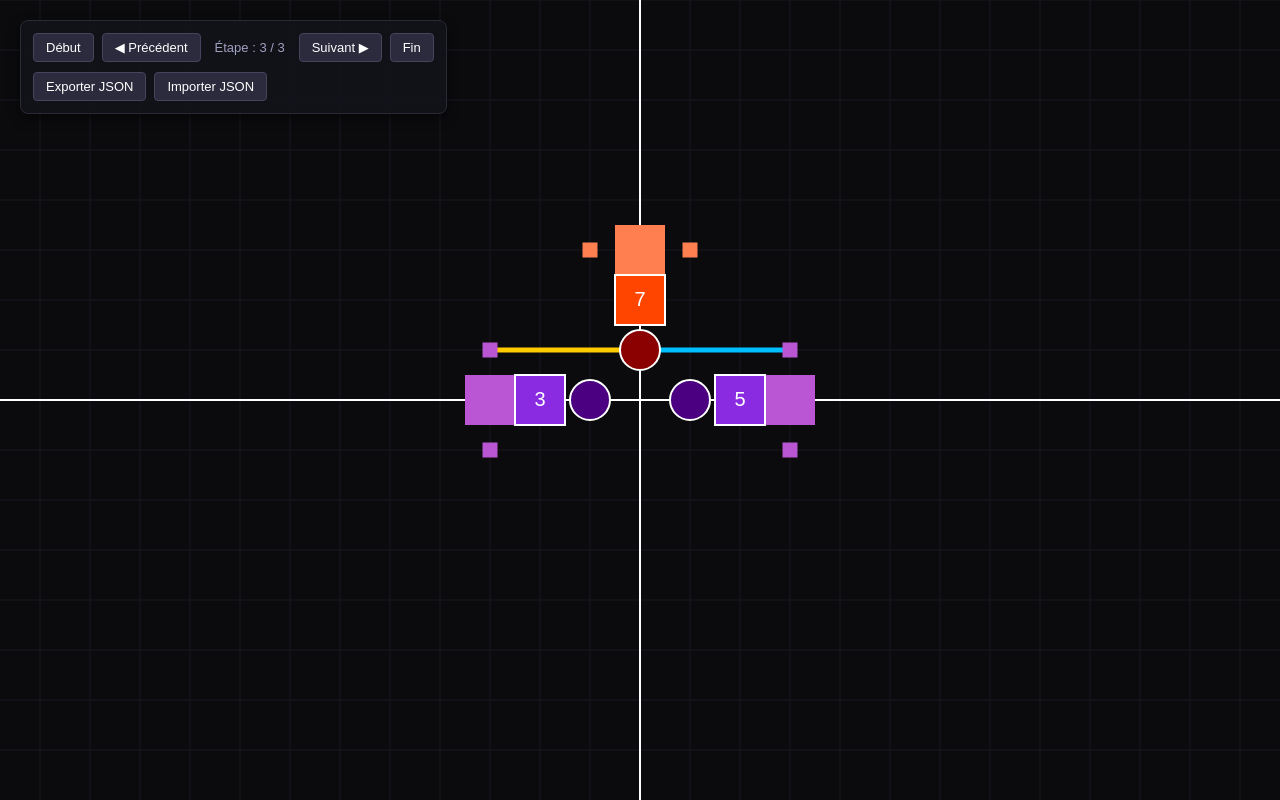
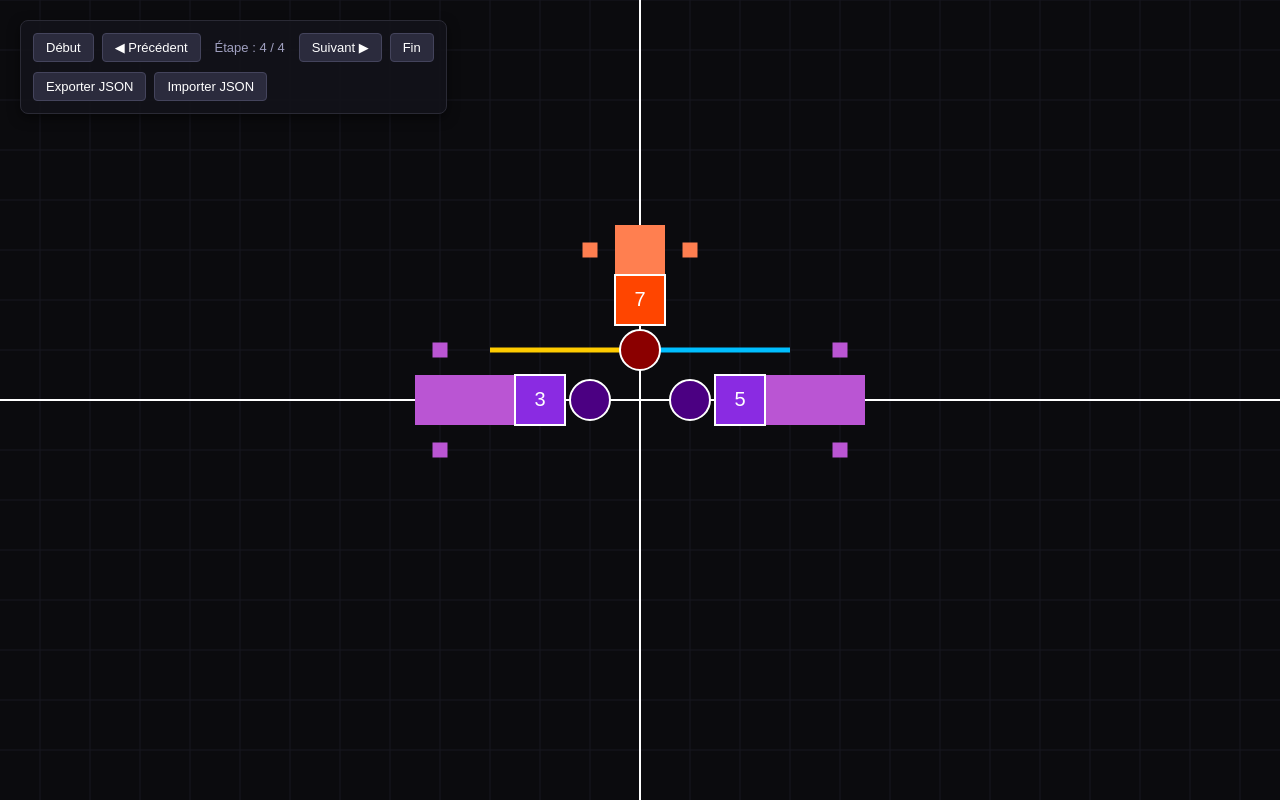
Before and after one commit to ErwanAllot/nombres-premiers-graphe, a plain HTML site: page index.html in a window 1280 px wide. Drawn offline with Linux system fonts and the light colour scheme.

Commit message:
allongement de la queue

```diff
--- a/index.html
+++ b/index.html
@@ -34,7 +34,7 @@
 
     <!-- 2. Les mathématiques et la logique pure -->
     <script src="js/mathematiques/premiers.js"></script>
-    <!-- <script src="js/mathematiques/geometrie.js"></script> -->
+    <script src="js/mathematiques/geometrie.js"></script>
 
     <!-- 3. Le rendu graphique (utilise les modèles et les mathématiques) -->
     <script src="js/rendu/grille.js"></script>
--- /dev/null
+++ b/js/mathematiques/geometrie.js
@@ -0,0 +1,22 @@
+// ==========================================
+// GEOMETRIE.JS - Gestion des queues et appendices
+// ==========================================
+
+function etendreQueueParent(parent, directionX = -1) {
+    // Logique d'extension de la queue du parent
+    // Par exemple, si 3 est en (-2,0) et s'étend vers la gauche (directionX = -1) :
+    const nouveaucarreX = parent.x + (2 * directionX); // Ex: -2 + (-2) = -4
+    const nouveaucarreY = parent.y;
+
+    // Création du nouveau carré de queue et de ses 2 petits appendices
+    // (À adapter selon la structure exacte de tes objets épingles/segments)
+    const elementsAjoutes = {
+        carreQueue: { x: nouveaucarreX, y: nouveaucarreY },
+        appendices: [
+            { x: nouveaucarreX, y: nouveaucarreY + 1 },
+            { x: nouveaucarreX, y: nouveaucarreY - 1 }
+        ]
+    };
+
+    return elementsAjoutes;
+}
--- a/js/modeles/epingle.js
+++ b/js/modeles/epingle.js
@@ -20,14 +20,15 @@ function calculerOrientation(x, y) {
  * @param {number} y - Coordonnée logique Y du corps
  * @param {string} couleurType - 'violet', 'rouge' ou 'vert'
  */
-function creerEpingle(valeur, x, y, couleurType = 'violet') {
+function creerEpingle(valeur, x, y, couleurType = 'violet', longueurQueue = 1) {
     const orientation = calculerOrientation(x, y);
 
     return {
         valeur: valeur,
-        x: x, // Position logique du corps
+        x: x,
         y: y,
-        orientation: orientation, // en degrés (0, 90, 180, 270)
-        couleurType: couleurType
+        orientation: orientation,
+        couleurType: couleurType,
+        longueurQueue: longueurQueue // Permet de gérer l'extension de la queue
     };
 }
--- a/js/rendu/epingle.js
+++ b/js/rendu/epingle.js
@@ -1,7 +1,3 @@
-// ==========================================
-// MODULE RENDU : DESSIN DES ÉPINGLES
-// ==========================================
-
 function dessinerEpingle(ctx, epingle, etatGrille) {
     const echelle = etatGrille.echelle;
 
@@ -13,41 +9,44 @@ function dessinerEpingle(ctx, epingle, etatGrille) {
     ctx.translate(pixelX, pixelY);
     ctx.rotate((epingle.orientation * Math.PI) / 180);
 
-    // Définition des palettes selon le type de l'épingle
     let couleurCorps, couleurTete, couleurQueue;
 
     if (epingle.couleurType === 'rouge') {
-        couleurCorps = '#FF4500';  // Rouge vif
-        couleurTete = '#8B0000';   // Rouge foncé
-        couleurQueue = '#FF7F50';  // Corail / rouge clair
+        couleurCorps = '#FF4500';
+        couleurTete = '#8B0000';
+        couleurQueue = '#FF7F50';
     } else if (epingle.couleurType === 'vert') {
-        couleurCorps = '#32CD32';  // Vert
-        couleurTete = '#006400';   // Vert foncé
-        couleurQueue = '#98FB98';  // Vert clair
+        couleurCorps = '#32CD32';
+        couleurTete = '#006400';
+        couleurQueue = '#98FB98';
     } else {
-        // Violet par défaut (initiales 3 et 5)
         couleurCorps = '#8A2BE2';
         couleurTete = '#4B0082';
         couleurQueue = '#BA55D3';
     }
 
     const taille = echelle;
+    const nbQueue = epingle.longueurQueue || 1; // 1 par défaut
 
-    // A. LA QUEUE
+    // A. LA QUEUE EXTENSIBLE (boucle selon le nombre de segments de queue)
     ctx.fillStyle = couleurQueue;
-    ctx.fillRect(-1.5 * taille, -0.5 * taille, taille, taille);
+    for (let i = 0; i < nbQueue; i++) {
+        // Chaque segment s'allonge d'une unité supplémentaire vers la gauche (ex: -1.5, -2.5, etc.)
+        ctx.fillRect((-1.5 - i) * taille, -0.5 * taille, taille, taille);
+    }
 
-    // B. LES PETITS APPENDICES CARRÉS (sur les intersections à y = -1 et y = 1)
+    // B. LES PETITS APPENDICES CARRÉS (placés tout au bout de la queue, au dernier niveau)
     const tailleAppendice = taille * 0.3;
+    const extremiteQueueX = (-1.0 - (nbQueue - 1)) * taille; // Position X du bout de la queue
 
     ctx.fillRect(
-        -1.0 * taille - (tailleAppendice / 2),
+        extremiteQueueX - (tailleAppendice / 2),
         -1.0 * taille - (tailleAppendice / 2),
         tailleAppendice,
         tailleAppendice
     );
     ctx.fillRect(
-        -1.0 * taille - (tailleAppendice / 2),
+        extremiteQueueX - (tailleAppendice / 2),
         1.0 * taille - (tailleAppendice / 2),
         tailleAppendice,
         tailleAppendice
--- a/js/script.js
+++ b/js/script.js
@@ -22,6 +22,13 @@ window.historiqueApp.enregistrerEtape("Tracé du premier chemin vers J", [...lis
 const epingle7 = creerEpingle(7, 0, -2, 'rouge');
 listeEpinglesCompletes.push(epingle7);
 window.historiqueApp.enregistrerEtape("Génération de l'épingle 7 (Rouge)", [...listeEpinglesCompletes], [...listeCheminsInitiaux]);
+
+// Pour l'étape 3, on modifie directement la longueur de queue des parents 3 et 5
+let epinglesEtape3 = JSON.parse(JSON.stringify(listeEpinglesCompletes));
+epinglesEtape3[0].longueurQueue = 2; // La queue de 3 passe à 2 niveaux
+epinglesEtape3[1].longueurQueue = 2; // La queue de 5 passe à 2 niveaux
+
+window.historiqueApp.enregistrerEtape("Rallongement de la queue de 3 et 5 (Niveau 2)", epinglesEtape3, listeCheminsInitiaux);
 
 
 // ==========================================
```
